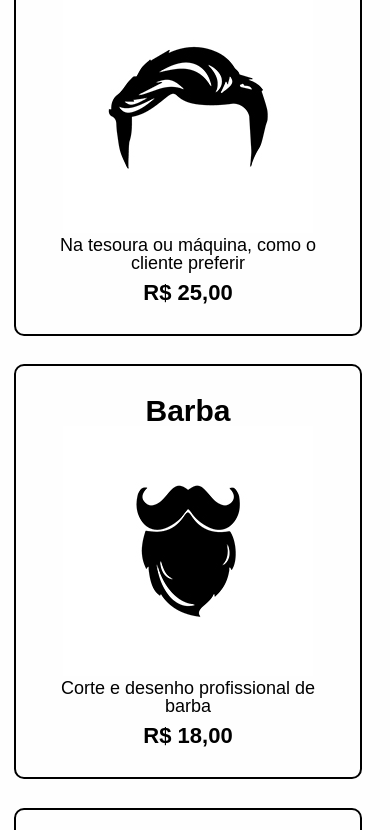
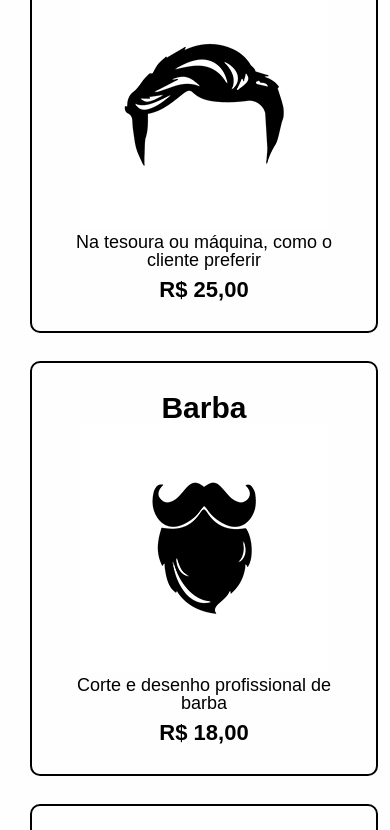
Before and after one commit to Thyago-Fontenele/Forma-o-Front-Alura, a plain HTML site: page HTML5 e CSS3/produtos.html in a window 390 px wide. Shown: the part 481-1311 px from the top of the page. Drawn offline with Linux system fonts and the light colour scheme.

Commit message:
finalizado e responsivo com smartphone de até 480px de largura

```diff
--- a/HTML5 e CSS3/style.css
+++ b/HTML5 e CSS3/style.css
@@ -248,15 +248,22 @@ td, th{
     /*Produtos*/
     .principal-produtos{
       width: auto;
-      vertical-align: auto;
+
+    }
+    .produtos{
+        margin: 0;
+        padding: 0;
     }
     .produtos li{
         display: block;
         width: 37%;
-       margin-top: 3%;
+        margin-left: 3.2%;
+        margin-right: 0;
+        margin-top: 3%;
+        margin-bottom: 3%;
     }
     .produtos li:first-child{
-        margin-top: -2%;
+
     }
     /*Contato*/
     .enviar{
```
